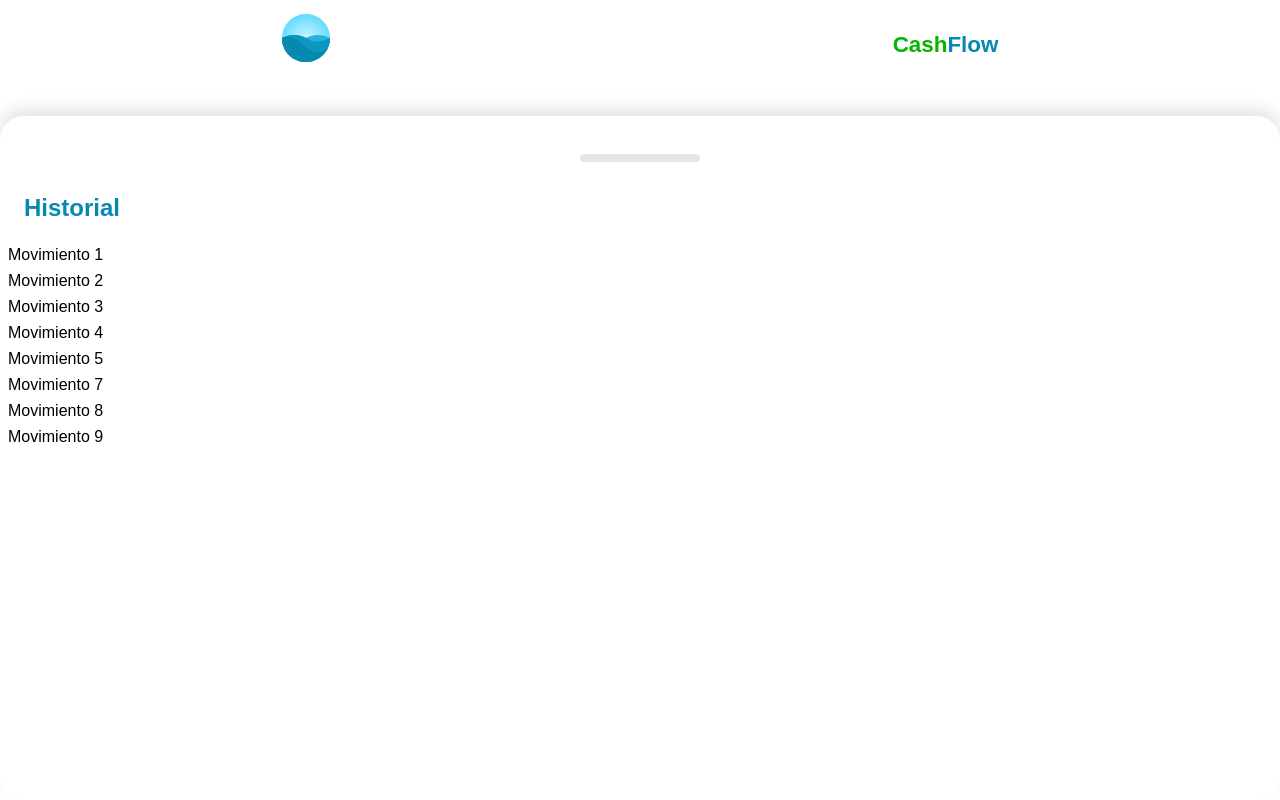
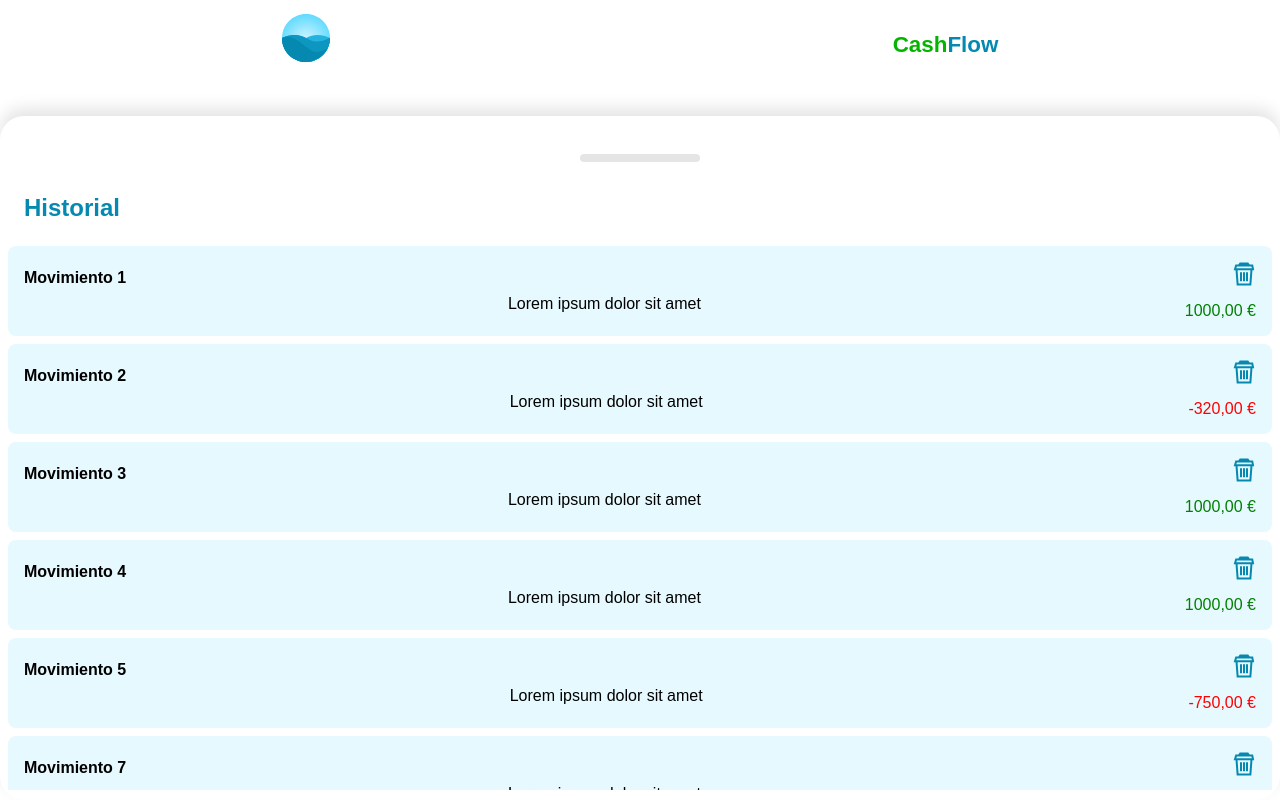
Before and after one commit to JuancaSalaG/PracticeVue, a Vue app: page / in a window 1280 px wide. Both pictures are taken after a click on the element 640 px from the left and 758 px from the top of the page. Built offline with nearby package versions, Linux system fonts and the light colour scheme.

Commit message:
termina la lista historia - clase 9

```diff
--- a/src/components/Home.vue
+++ b/src/components/Home.vue
@@ -51,7 +51,7 @@
                     id: 1,
                     title: "Movimiento 2",
                     description: "Lorem ipsum dolor sit amet",
-                    amount: 1000,
+                    amount: -320,
                 }, {
                     id: 2,
                     title: "Movimiento 3",
@@ -66,7 +66,7 @@
                     id: 4,
                     title: "Movimiento 5",
                     description: "Lorem ipsum dolor sit amet",
-                    amount: 1000,
+                    amount: -750,
                 }, {
                     id: 6,
                     title: "Movimiento 7",
--- a/src/components/Movements/Index.vue
+++ b/src/components/Movements/Index.vue
@@ -3,9 +3,13 @@
         <h2 class="title">Historial</h2>
         <div class="content">
             <Movement
-                v-for="movement in movements"
-                :key="movement.id"
-                :title="movement.title"
+                v-for="{ id, title, description, amount } in movements"
+                :key="id"
+                :title="title"
+                :description="description"
+                :amount="amount"
+                :id="id"
+                @remove="removeMovement"
             />
         </div>
     </div>
@@ -24,6 +28,10 @@
 });
 
 const { movements } = toRefs(props);
+
+const removeMovement = (id) => {
+    console.log("remove", id);
+}
 </script>
 
 <style scoped>
--- a/src/components/Movements/Movement.vue
+++ b/src/components/Movements/Movement.vue
@@ -1,18 +1,102 @@
 <template>
     <div class="movement">
-        {{ title }}
+        <div class="content">
+            <h4>{{ title }}</h4>
+            <p>{{ description }}</p>
+        </div>
+        <div class="action">
+            <img src="@/assets/trash-icon.svg" alt="delete" @click="remove">
+            <p :class="{ 'red': isNegative, 'green': !isNegative }">{{ amountCurrency }}</p>
+        </div>
     </div>
 </template>
 
 <script setup>
-import { toRefs, defineProps } from "vue";
+import { toRefs, defineProps, defineEmits, computed } from "vue";
+
+const currencyFormatter = new Intl.NumberFormat("es-ES", {
+    style: 'currency',
+    currency: 'EUR'
+});
 
 const props = defineProps({
+    id: {
+        type: Number,
+        required: true
+    },
     title: {
         type: String,
+        required: true
+    },
+    description: {
+        type: String,
+        required: true
+    },
+    amount: {
+        type: Number,
         required: true
     }
 });
 
-const { title } = toRefs(props);
+const { title, id, description, amount } = toRefs(props);
+
+const amountCurrency = computed(() => {
+    return currencyFormatter.format(amount.value);
+});
+
+const isNegative = computed(() => {
+    return amount.value < 0;
+});
+
+const emit = defineEmits(["remove"]);
+
+const remove = () => {
+    emit("remove", id.value);
+}
 </script>
+
+<style>
+.movement {
+  display: flex;
+  justify-content: space-between;
+  align-items: center;
+  width: 100%;
+  padding: 16px;
+  background-color: #e6f9ff;
+  border-radius: 8px;
+  box-sizing: border-box;
+}
+
+.movement .content {
+  width: 100%;
+}
+
+.movement .action {
+  display: flex;
+  justify-content: space-between;
+  align-items: flex-end;
+  flex-direction: column;
+}
+
+h4,
+p {
+  margin: 0;
+  padding: 0;
+}
+
+h4 {
+  margin-bottom: 8px;
+}
+
+.movement .action img {
+  margin-bottom: 16px;
+}
+
+.red {
+    color: red;
+}
+
+.green {
+    color: green;
+}
+</style>
```
